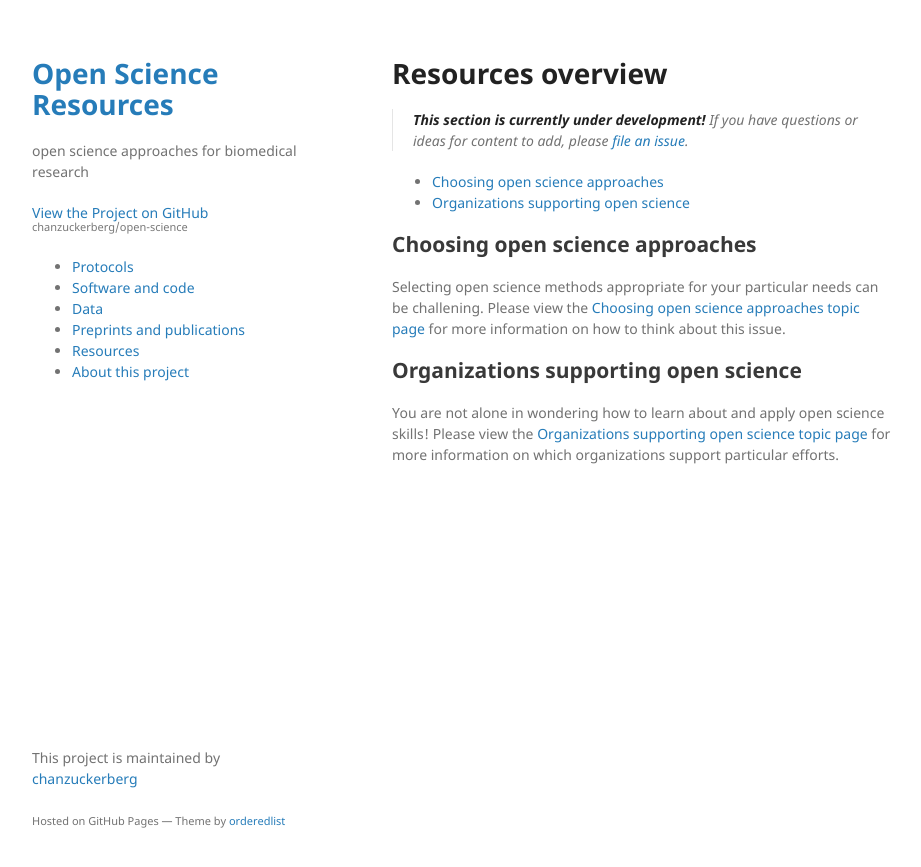
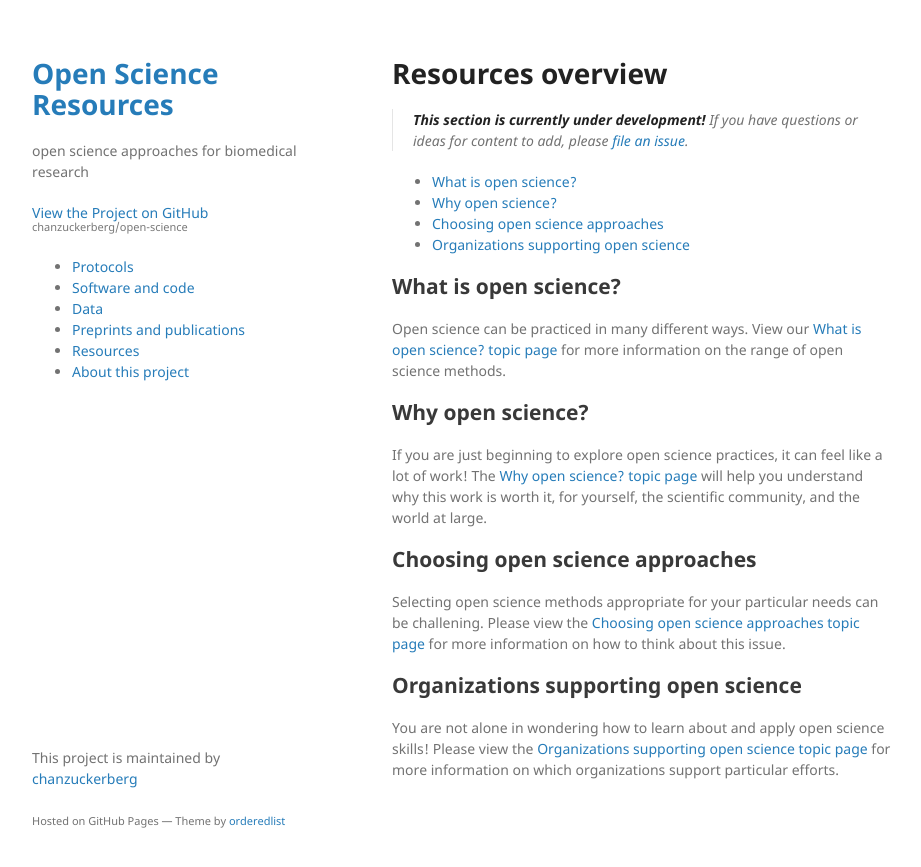
Before and after one commit to chanzuckerberg/open-science, a Jekyll site: the page built from collections/_resources/overview.md, in a window 1280 px wide. Shown: the top 867 px of the page, without its empty margins (178-1099 px from the left). Built offline with Jekyll 4.4.1, drawn with Linux system fonts in a browser that asks for light colours.

Commit message:
adding stubs to resources

```diff
--- a/collections/_resources/overview.md
+++ b/collections/_resources/overview.md
@@ -8,8 +8,24 @@ layout: default
 > If you have questions or ideas for content to add,
 > please [file an issue](https://github.com/chanzuckerberg/open-science/issues).
 
+- [What is open science?](#what-is-open-science)
+- [Why open science?](#why-open-science)
 - [Choosing open science approaches](#choosing-open-science-approaches)
 - [Organizations supporting open science](#organizations-supporting-open-science)
+
+## What is open science?
+
+Open science can be practiced in many different ways.
+View our [What is open science? topic page](/open-science/resources/what_open/)
+for more information on the range of open science methods.
+
+## Why open science?
+
+If you are just beginning to explore open science practices,
+it can feel like a lot of work!
+The [Why open science? topic page](/open-science/resources/what_open/)
+will help you understand why this work is worth it,
+for yourself, the scientific community, and the world at large.
 
 ## Choosing open science approaches
 
```
Also changed, not shown: collections/_resources/what_open.md (added, +19 -0 lines), collections/_resources/why_open.md (added, +9 -0 lines).
